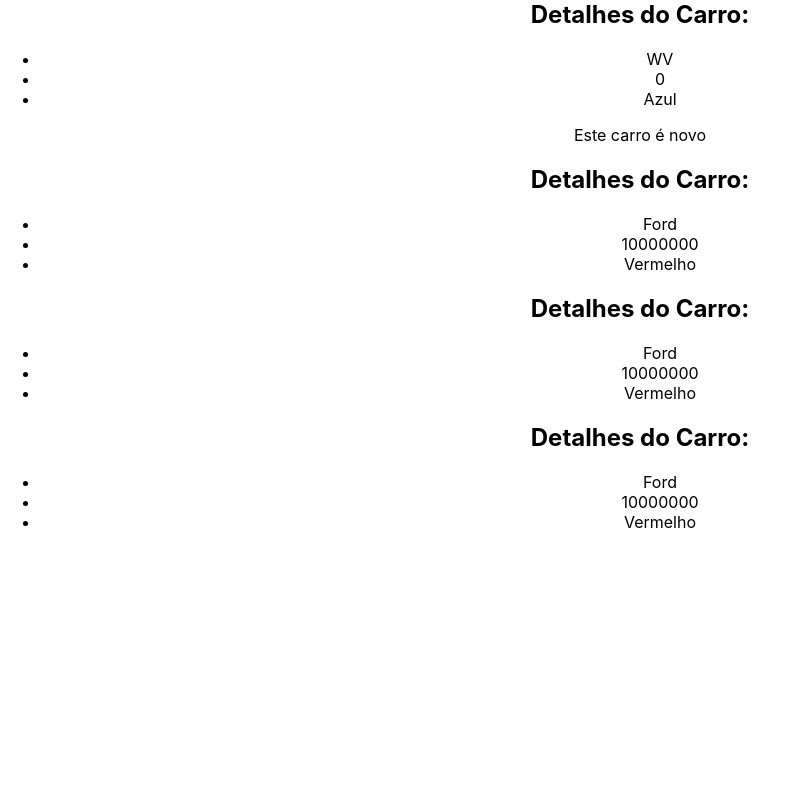
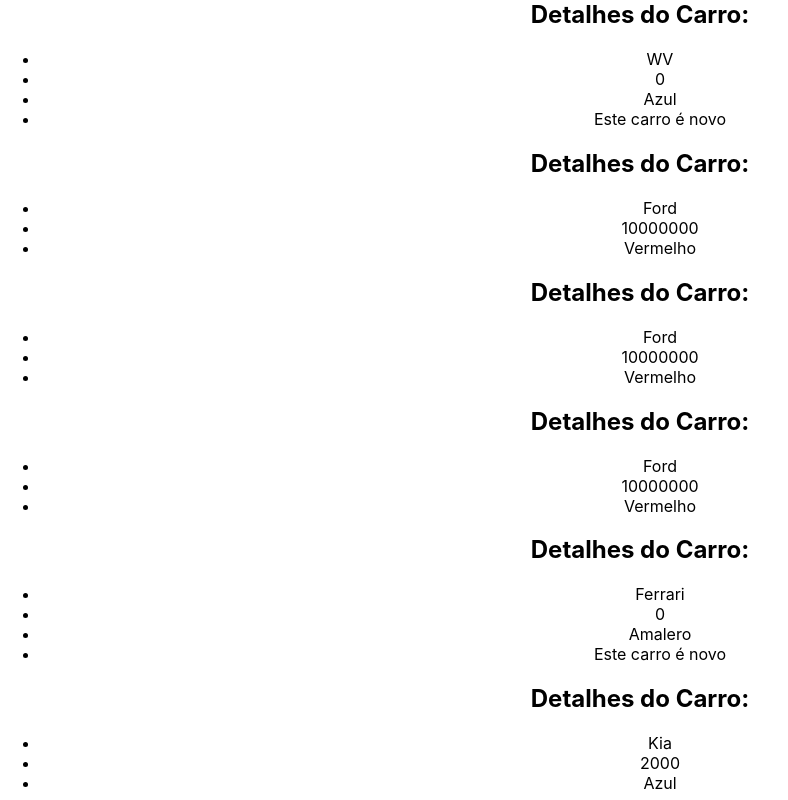
Before and after one commit to jpcchaves/Curso-ReactJS, a React (Create React App) app in the folder 3_AVANÇANDO/secao-3/: page / in a window 1280 px wide. Shown: the part 1600-2400 px from the top of the page, without its empty margins (0-788 px from the left). Built offline with nearby package versions, Linux system fonts and the light colour scheme.

Commit message:
reaproveitando component com loop p/ renderizar

```diff
--- a/3_AVANÇANDO/secao-3/src/App.js
+++ b/3_AVANÇANDO/secao-3/src/App.js
@@ -1,17 +1,23 @@
 // Style
-import './App.css';
+import "./App.css";
 
 // Imgs
-import City from '../src/assets/city.jpg'
+import City from "../src/assets/city.jpg";
 
 // Components
-import ManageData from './components/ManageData';
-import ListRender from './components/ListRender';
-import ConditionalRender from './components/ConditionalRender';
-import ShowUserName from './components/ShowUserName';
-import CarDetails from './components/CarDetails';
+import ManageData from "./components/ManageData";
+import ListRender from "./components/ListRender";
+import ConditionalRender from "./components/ConditionalRender";
+import ShowUserName from "./components/ShowUserName";
+import CarDetails from "./components/CarDetails";
 
 function App() {
+  const cars = [
+    { id: 1, brand: "Ferrari", color: "Amalero", newCar: true, km: 0 },
+    { id: 2, brand: "Kia", color: "Azul", newCar: false, km: 2000 },
+    { id: 3, brand: "VW", color: "Amalero", newCar: false, km: 200 },
+  ];
+
   return (
     <div className="App">
       <h1>Hello World! Desafio Concluído.</h1>
@@ -21,18 +27,30 @@ function App() {
         <img src="./img1.jpg" alt="paisagem" />
       </div>
       {/* Carregando IMGS dentro da pasta ASSETS (recomendado) */}
-        <img src={City} alt="imagem da cidade" />
-        <ManageData/>
-        <ListRender/>
-        <ConditionalRender/>
-        {/* props */}
-        <ShowUserName name="Zezinho"/>
-        {/* destructuring */}
-        <CarDetails brand="WV" km={0} color="Azul" novo={true}/>
-        {/* reaproveitando components */}
-        <CarDetails brand="Ford" km={10000000}color="Vermelho" new={false}/>
-        <CarDetails brand="Ford" km={10000000}color="Vermelho" new={false}/>
-        <CarDetails brand="Ford" km={10000000}color="Vermelho" new={false}/>
+      <img src={City} alt="imagem da cidade" />
+      <ManageData />
+      <ListRender />
+      <ConditionalRender />
+      {/* props */}
+      <ShowUserName name="Zezinho" />
+      {/* destructuring */}
+      <CarDetails brand="WV" km={0} color="Azul" newCar={true} />
+      {/* reaproveitando components */}
+      <CarDetails brand="Ford" km={10000000} color="Vermelho" newCar={false} />
+
+      <CarDetails brand="Ford" km={10000000} color="Vermelho" newCar={false} />
+
+      <CarDetails brand="Ford" km={10000000} color="Vermelho" newCar={false} />
+
+      {/* Loop em array de objetos */}
+      {cars.map((car) => (
+        <CarDetails
+          brand={car.brand}
+          color={car.color}
+          km={car.km}
+          newCar={car.newCar}
+        />
+      ))}
     </div>
   );
 }
--- a/3_AVANÇANDO/secao-3/src/components/CarDetails.jsx
+++ b/3_AVANÇANDO/secao-3/src/components/CarDetails.jsx
@@ -1,4 +1,4 @@
-const CarDetails = ({ brand, km, color, novo }) => {
+const CarDetails = ({ brand, km, color, newCar }) => {
   return (
     <div>
     <h2>Detalhes do Carro:</h2>
@@ -6,8 +6,8 @@ const CarDetails = ({ brand, km, color, novo }) => {
             <li>{brand}</li>
             <li>{km}</li>
             <li>{color}</li>
+            {newCar && <li>Este carro é novo</li>}
         </ul>
-        {novo && <p>Este carro é novo</p>}
     </div>
   )
 }
```
